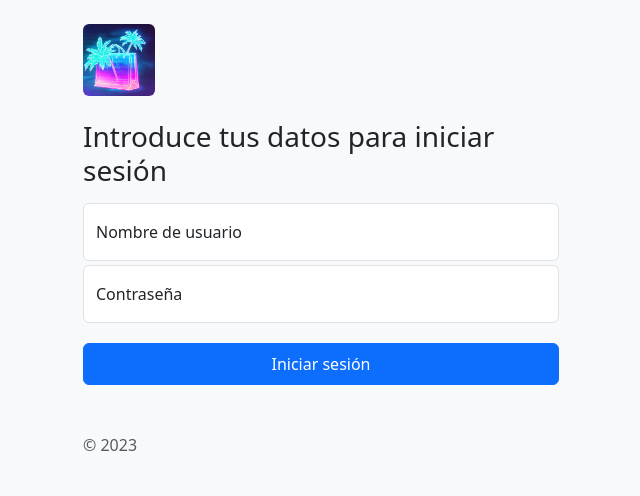
After one commit to oriolgds/oriolgds.github.io, a PHP site: page /store/login/index.html in a window 1280 px wide. The commit adds this page. Shown: the top 496 px of the page, without its empty margins (319-959 px from the left). Run offline with PHP 8.4, Linux system fonts and the light colour scheme.

Commit message:
Sign in ui done

```diff
--- /dev/null
+++ b/store/login/index.html
@@ -0,0 +1,32 @@
+<!doctype html>
+<html lang="es">
+  <head>
+    <meta charset="utf-8">
+    <meta name="viewport" content="width=device-width, initial-scale=1">
+    <title>Iniciar sesión</title>
+    <link rel="stylesheet" href="../bootstrap/css/bootstrap.css">
+    <link rel="shortcut icon" href="../icon 64.png" type="image/x-icon">
+  </head>
+  <body class="d-flex align-items-center py-4 bg-body-tertiary container" style="max-width: 500px;">
+    <main class="form-signin w-100 m-auto">
+      <form method="post" autocomplete="off" autocapitalize="off">
+            <img class="mb-4 rounded" src="../icon.png" alt="" width="72" height="72">
+            <h1 class="h3 mb-3 fw-normal">Introduce tus datos para iniciar sesión</h1>
+            <div class="form-floating my-1">
+                <input type="text" class="form-control" id="inputUsername" placeholder="Nombre de usuario" minlength="1" maxlength="30" required name="username">
+                <label for="inputUsername">Nombre de usuario</label>
+            </div>
+            <div class="form-floating my-1">
+                <input type="password" class="form-control" id="inputPassword" placeholder="Password" minlength="6" maxlength="30" required name="password">
+                <label for="inputPassword">Contraseña</label>
+            </div>
+            <button class="btn btn-primary w-100 py-2 mt-3" type="submit">Iniciar sesión</button>
+            <p class="mt-5 mb-3 text-body-secondary">© 2023</p>
+        </form>
+    </main>
+  </body>
+
+
+
+
+</html>
```
Also changed, not shown: store/create/index.php (+4 -4 lines), store/login/index.php (deleted).
